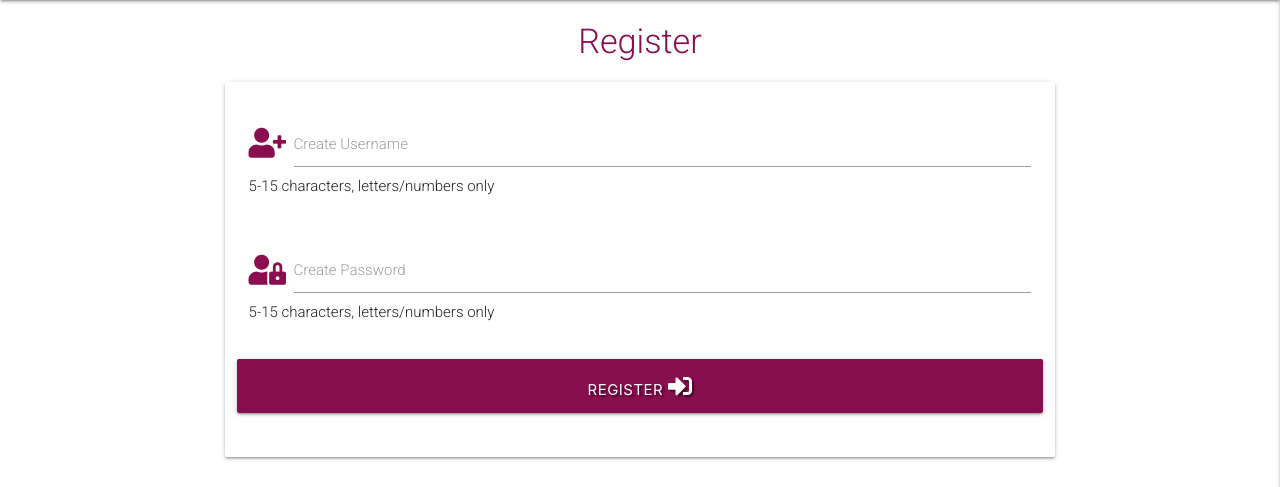
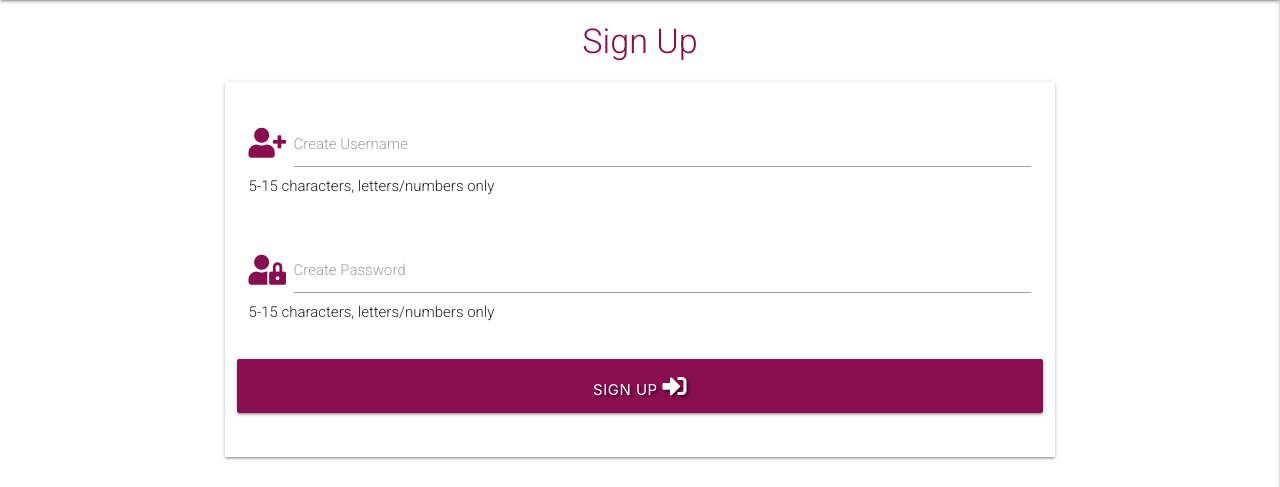
Before and after one commit to gwenjo/MS3-asian-flavours, a Flask app: page /register in a window 1280 px wide. Shown: the part 64-551 px from the top of the page. Run offline with Flask 2, Linux system fonts and the light colour scheme; some libraries are stand-ins or nearby versions.

Commit message:
changed register name to Sign Up

```diff
--- a/templates/login.html
+++ b/templates/login.html
@@ -40,8 +40,8 @@
     <div class="row">
         <div class="col s12">
             <p class="center-align">
-                New Here?
-                <a href="{{ url_for('register') }}" class="pink-text text-darken-4">Register Account</a>
+                New Here? First
+                <a href="{{ url_for('register') }}" class="pink-text text-darken-4">Sign Up</a>
             </p>
         </div>
     </div>
--- a/templates/register.html
+++ b/templates/register.html
@@ -2,7 +2,7 @@
 {% block content %}
 
     <!-- Page Header -->
-    <h4 class="center-align page-header">Register</h4>
+    <h4 class="center-align page-header">Sign Up</h4>
 
     <!-- Signup Form -->
     <div class="row">
@@ -31,7 +31,7 @@
                 <!-- Signup button -->
                 <div class="row">
                     <button type="submit" class="col s12 btn-large pink darken-4 text-shadow">
-                        Register <i class="fas fa-sign-in-alt"></i>
+                        Sign Up <i class="fas fa-sign-in-alt"></i>
                     </button>
                 </div>
             </div>
```
